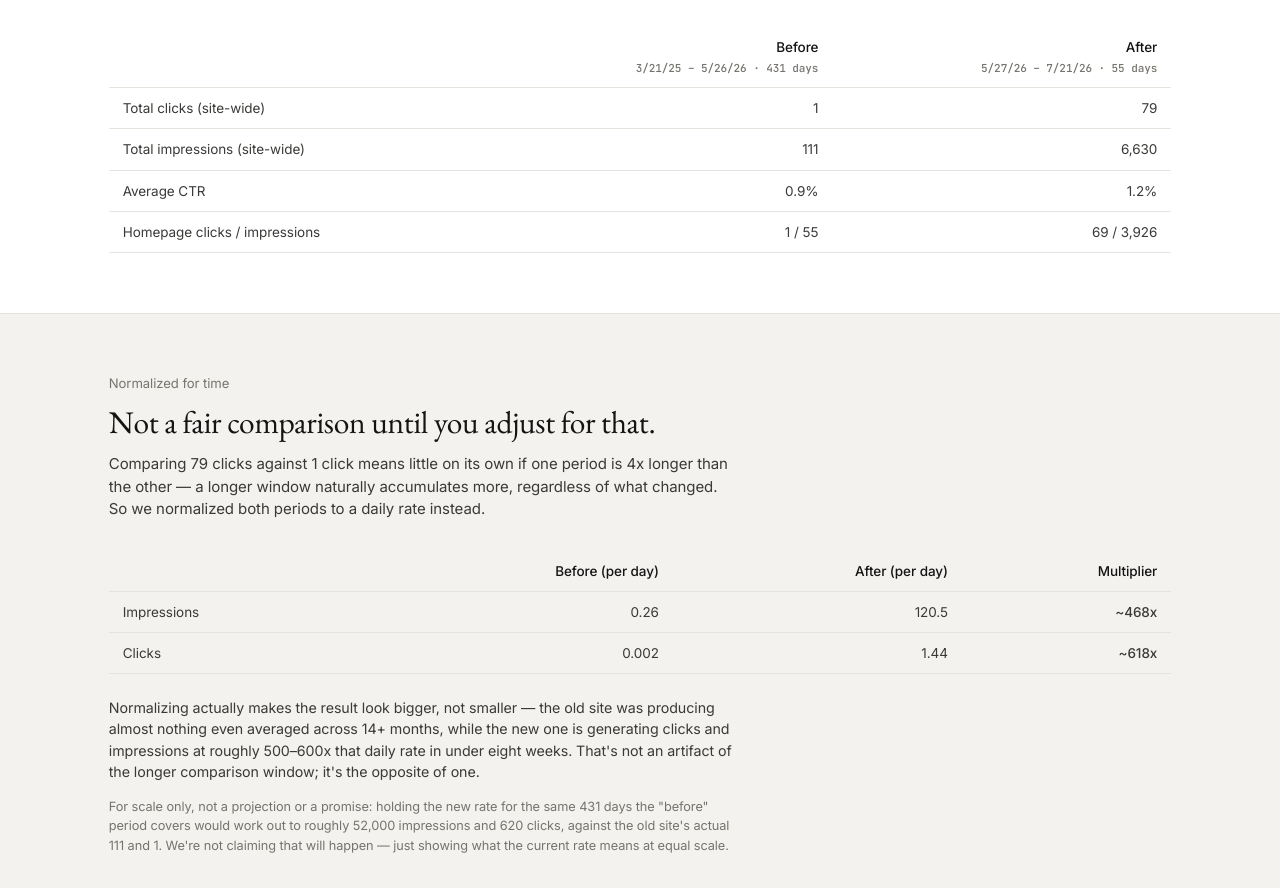
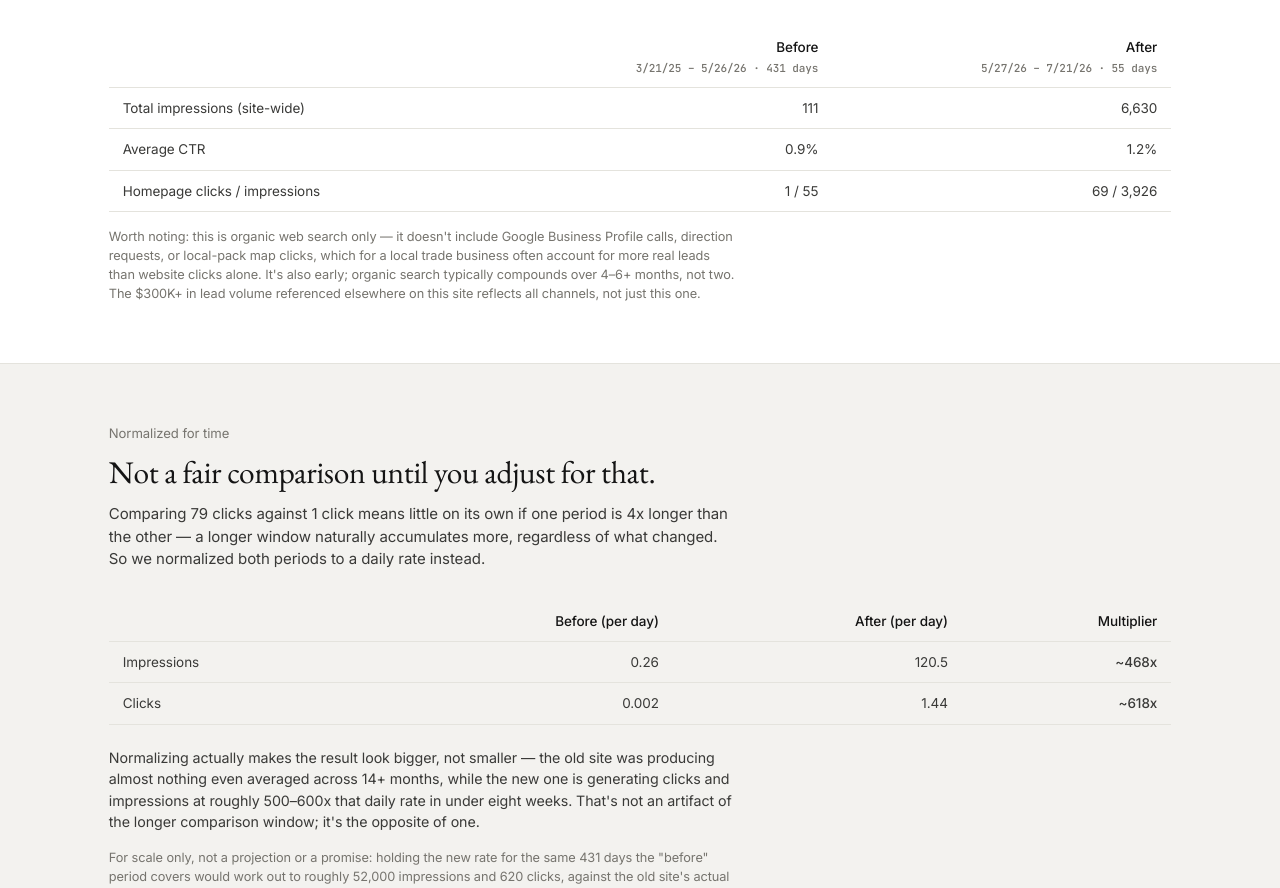
Before and after one commit to frontieragency/c5-ventures, a website: page case-studies/sonshine-glass.html in a window 1280 px wide. Shown: the part 1333-2221 px from the top of the page. Drawn offline with nearby package versions, Linux system fonts and the light colour scheme.

Commit message:
Drop standalone site-wide click total, add scope caveat
79 clicks read as underwhelming with no context in the raw numbers
table. Removed it there (CTR and homepage clicks already tell that
story) and added a caveat explaining GSC only covers organic search
clicks, not GBP calls/directions, and that 2 months is early for SEO.

```diff
--- a/case-studies/sonshine-glass.html
+++ b/case-studies/sonshine-glass.html
@@ -97,13 +97,13 @@
             <tr><th></th><th>Before<br><span class="mono text-[11px] text-muted">3/21/25 – 5/26/26 · 431 days</span></th><th>After<br><span class="mono text-[11px] text-muted">5/27/26 – 7/21/26 · 55 days</span></th></tr>
           </thead>
           <tbody>
-            <tr><td>Total clicks (site-wide)</td><td>1</td><td>79</td></tr>
             <tr><td>Total impressions (site-wide)</td><td>111</td><td>6,630</td></tr>
             <tr><td>Average CTR</td><td>0.9%</td><td>1.2%</td></tr>
             <tr><td>Homepage clicks / impressions</td><td>1 / 55</td><td>69 / 3,926</td></tr>
           </tbody>
         </table>
       </div>
+      <p class="mt-4 max-w-2xl text-[0.85rem] text-muted">Worth noting: this is organic web search only — it doesn't include Google Business Profile calls, direction requests, or local-pack map clicks, which for a local trade business often account for more real leads than website clicks alone. It's also early; organic search typically compounds over 4–6+ months, not two. The $300K+ in lead volume referenced elsewhere on this site reflects all channels, not just this one.</p>
     </div>
   </section>
 
```
